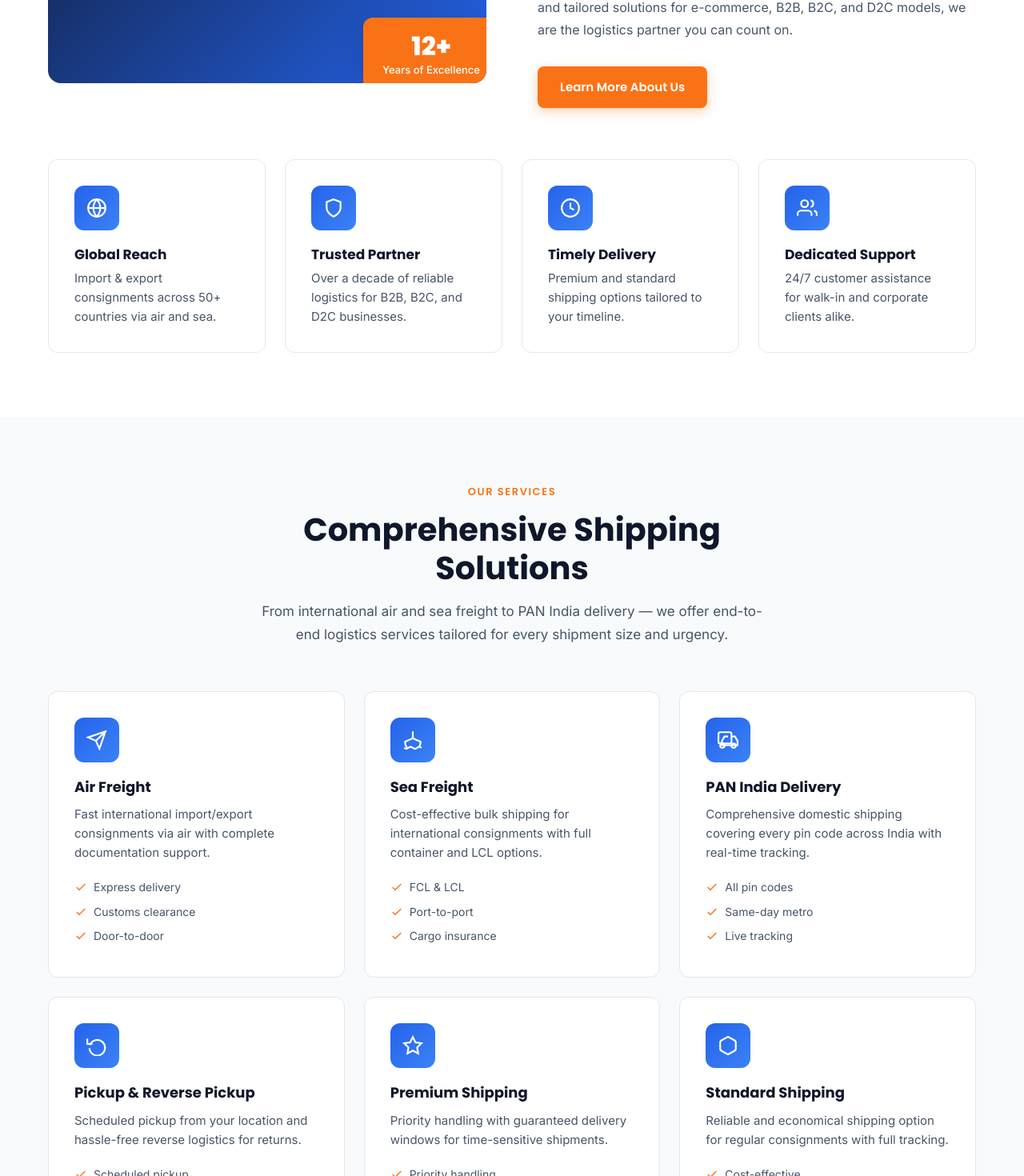
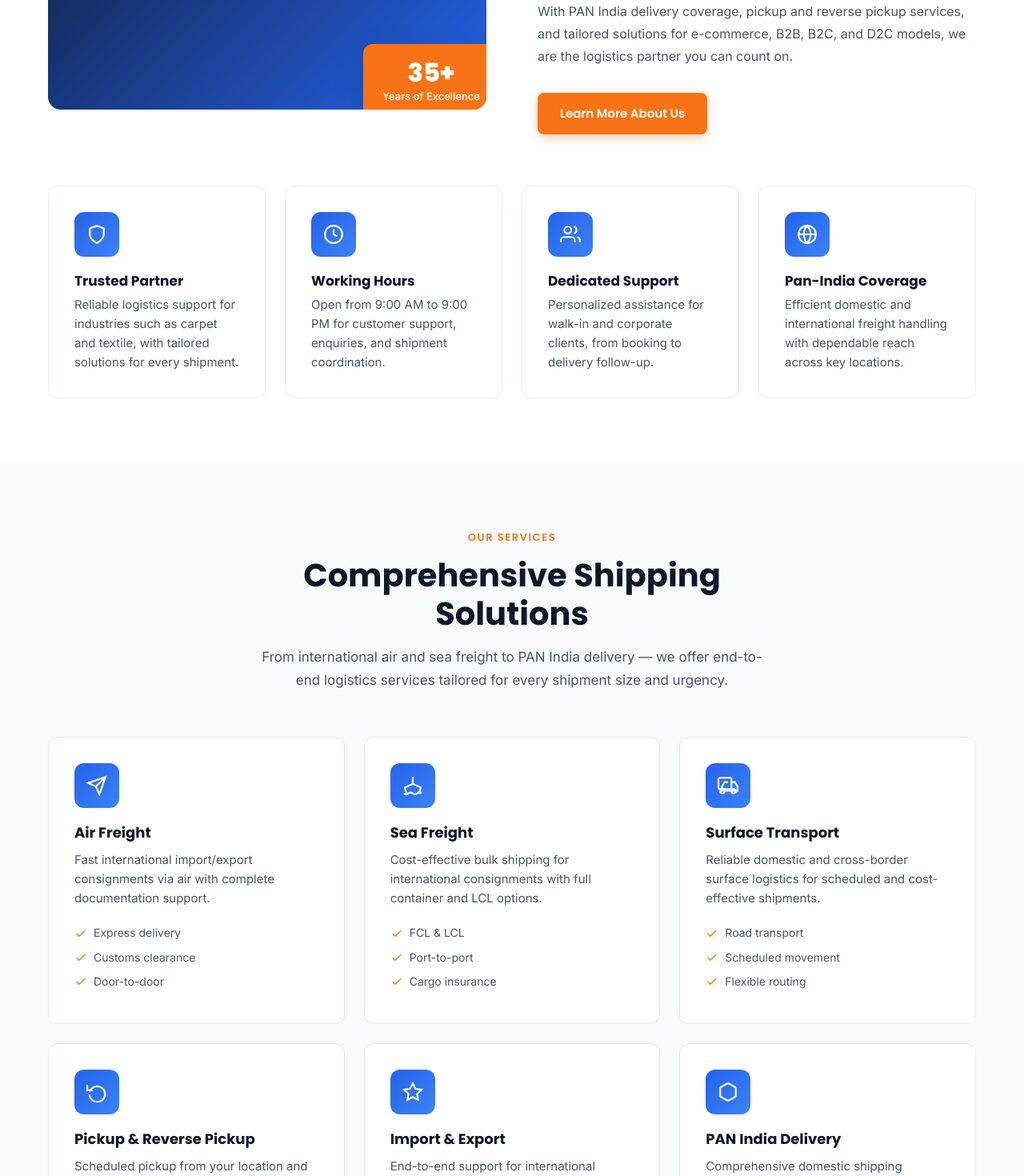
Before and after one commit to darkwolfjazz/LogisticsProject, an Angular app: page / in a window 1280 px wide. Shown: the part 1309-2779 px from the top of the page at 80% size. Built offline with nearby package versions, Linux system fonts and the light colour scheme.

Commit message:
Improved layout as per suggestions- Commit-3

```diff
--- a/src/app/sections/about/about.component.html
+++ b/src/app/sections/about/about.component.html
@@ -12,7 +12,7 @@
             </svg>
           </div>
           <div class="experience-badge">
-            <span class="exp-number">12+</span>
+            <span class="exp-number">35+</span>
             <span class="exp-text">Years of Excellence</span>
           </div>
         </div>
@@ -20,7 +20,7 @@
 
       <div class="about-content" appScrollReveal>
         <span class="section-label">About Us</span>
-        <h2 class="section-title">Moving Your Business Forward, Globally</h2>
+        <h2 class="section-title">Routing Your Business Forward, Globally</h2>
         <p class="about-text">
           Global Cargo Forwarders is a full-service logistics company specializing in domestic and international
           shipping for businesses and individuals. From air and sea freight to complete documentation assistance,
--- a/src/app/sections/about/about.component.ts
+++ b/src/app/sections/about/about.component.ts
@@ -11,9 +11,9 @@ import { ScrollRevealDirective } from '../../directives/scroll-reveal.directive'
 })
 export class AboutComponent {
   readonly highlights = [
-    { icon: 'globe', title: 'Global Reach', desc: 'Import & export consignments across 50+ countries via air and sea.' },
-    { icon: 'shield', title: 'Trusted Partner', desc: 'Over a decade of reliable logistics for B2B, B2C, and D2C businesses.' },
-    { icon: 'clock', title: 'Timely Delivery', desc: 'Premium and standard shipping options tailored to your timeline.' },
-    { icon: 'users', title: 'Dedicated Support', desc: '24/7 customer assistance for walk-in and corporate clients alike.' },
+    { icon: 'shield', title: 'Trusted Partner', desc: 'Reliable logistics support for industries such as carpet and textile, with tailored solutions for every shipment.' },
+    { icon: 'clock', title: 'Working Hours', desc: 'Open from 9:00 AM to 9:00 PM for customer support, enquiries, and shipment coordination.' },
+    { icon: 'users', title: 'Dedicated Support', desc: 'Personalized assistance for walk-in and corporate clients, from booking to delivery follow-up.' },
+    { icon: 'globe', title: 'Pan-India Coverage', desc: 'Efficient domestic and international freight handling with dependable reach across key locations.' },
   ];
 }
--- a/src/app/sections/contact/contact.component.css
+++ b/src/app/sections/contact/contact.component.css
@@ -52,10 +52,37 @@
 }
 
 .map-container {
-  border-radius: 12px;
+  border-radius: 16px;
   overflow: hidden;
-  height: 250px;
+  height: 300px;
   border: 1px solid var(--border-color);
+  padding: 0;
+  background: var(--bg-primary);
+  box-shadow: 0 12px 30px rgba(15, 23, 42, 0.08);
+}
+
+.map-header {
+  padding: 1rem 1.25rem 0.75rem;
+}
+
+.map-header h4 {
+  font-family: 'Poppins', sans-serif;
+  font-size: 1rem;
+  font-weight: 600;
+  color: var(--text-primary);
+  margin-bottom: 0.25rem;
+}
+
+.map-header p {
+  font-size: 0.875rem;
+  color: var(--text-secondary);
+}
+
+.map-container iframe {
+  display: block;
+  width: 100%;
+  height: calc(100% - 72px);
+  min-height: 220px;
 }
 
 .form-card h3 {
--- a/src/app/sections/contact/contact.component.html
+++ b/src/app/sections/contact/contact.component.html
@@ -58,7 +58,11 @@
           </div>
         </div>
 
-        <div class="map-container" appScrollReveal>
+        <div class="map-container card" appScrollReveal>
+          <div class="map-header">
+            <h4>Visit Our Office</h4>
+            <p>Andheri East, Mumbai</p>
+          </div>
           <iframe
             title="Global Cargo Forwarders Office Location"
             src="https://maps.google.com/maps?q=Andheri+East+Mumbai&t=&z=14&ie=UTF8&iwloc=&output=embed"
@@ -160,19 +164,6 @@
                 </div>
               </div>
 
-              <div class="form-group">
-                <label for="weight">Approx. Weight (kg)</label>
-                <input id="weight" type="text" formControlName="weight" placeholder="e.g. 25 kg" />
-              </div>
-
-              <div class="form-group" [class.invalid]="isInvalid('message')">
-                <label for="message">Additional Details *</label>
-                <textarea id="message" formControlName="message" rows="4" placeholder="Describe your shipment requirements..."></textarea>
-                @if (isInvalid('message')) {
-                  <span class="error">Please provide shipment details</span>
-                }
-              </div>
-
               <button type="submit" class="btn btn-primary btn-full" [disabled]="submitting()">
                 @if (submitting()) {
                   Submitting...
--- a/src/app/sections/contact/contact.component.ts
+++ b/src/app/sections/contact/contact.component.ts
@@ -27,8 +27,6 @@ export class ContactComponent {
     shipmentType: ['', Validators.required],
     origin: ['', Validators.required],
     destination: ['', Validators.required],
-    weight: [''],
-    message: ['', Validators.required],
   });
 
   readonly serviceTypes = [
@@ -68,8 +66,6 @@ export class ContactComponent {
       `Shipment Type: ${formValue.shipmentType || '-'}`,
       `Origin: ${formValue.origin || '-'}`,
       `Destination: ${formValue.destination || '-'}`,
-      `Approx. Weight: ${formValue.weight || '-'}`,
-      `Additional Details: ${formValue.message || '-'}`,
     ].join('\n');
 
     const acknowledgementSubject = `We received your enquiry - ${this.companyName}`;
@@ -101,8 +97,6 @@ export class ContactComponent {
       shipmentType: formValue.shipmentType || '',
       origin: formValue.origin || '',
       destination: formValue.destination || '',
-      weight: formValue.weight || '',
-      message: formValue.message || '',
       companyBody,
     });
 
--- a/src/app/sections/hero/hero.component.html
+++ b/src/app/sections/hero/hero.component.html
@@ -40,7 +40,7 @@
         <span class="highlight">Building Trust.</span>
       </h1>
       <p class="hero-desc">
-        From local deliveries to global exports, we provide reliable, cost-effective, and time-bound logistics solutions for businesses and individuals. For quotations and shipment planning, our team will contact you by email or phone. No direct booking is completed through the website.
+       From local deliveries to global imports and exports, we provide reliable, cost-effective, and time-bound logistics solutions for businesses and individuals. For quotations and shipment planning, please use our online inquiry form or contact us by email or phone,our team is ready to assist you with tailored options.
       </p>
       <div class="hero-actions">
         <a routerLink="/contact" class="btn btn-primary">Contact Us</a>
--- a/src/app/sections/services/services.component.ts
+++ b/src/app/sections/services/services.component.ts
@@ -31,9 +31,9 @@ export class ServicesComponent {
     },
     {
       icon: 'domestic',
-      title: 'PAN India Delivery',
-      description: 'Comprehensive domestic shipping covering every pin code across India with real-time tracking.',
-      features: ['All pin codes', 'Same-day metro', 'Live tracking'],
+      title: 'Surface Transport',
+      description: 'Reliable domestic and cross-border surface logistics for scheduled and cost-effective shipments.',
+      features: ['Road transport', 'Scheduled movement', 'Flexible routing'],
     },
     {
       icon: 'pickup',
@@ -43,15 +43,15 @@ export class ServicesComponent {
     },
     {
       icon: 'premium',
-      title: 'Premium Shipping',
-      description: 'Priority handling with guaranteed delivery windows for time-sensitive shipments.',
-      features: ['Priority handling', 'Guaranteed SLA', 'Dedicated agent'],
+      title: 'Import & Export',
+      description: 'End-to-end support for international import and export shipments with documentation and customs assistance.',
+      features: ['Customs support', 'Export handling', 'Import coordination'],
     },
     {
       icon: 'standard',
-      title: 'Standard Shipping',
-      description: 'Reliable and economical shipping option for regular consignments with full tracking.',
-      features: ['Cost-effective', 'Reliable transit', 'Full tracking'],
+      title: 'PAN India Delivery',
+      description: 'Comprehensive domestic shipping covering every pin code across India with real-time tracking.',
+      features: ['All pin codes', 'Same-day metro', 'Live tracking'],
     },
   ];
 }
```
